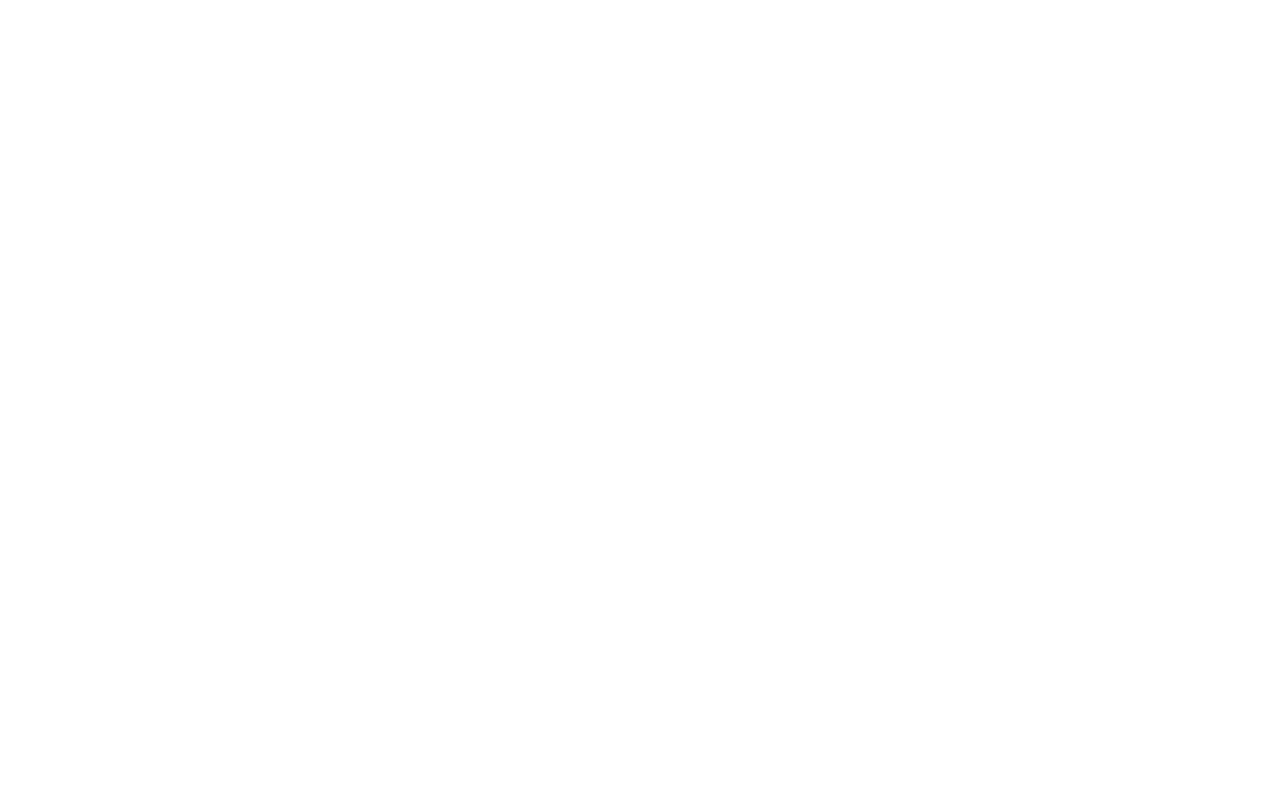
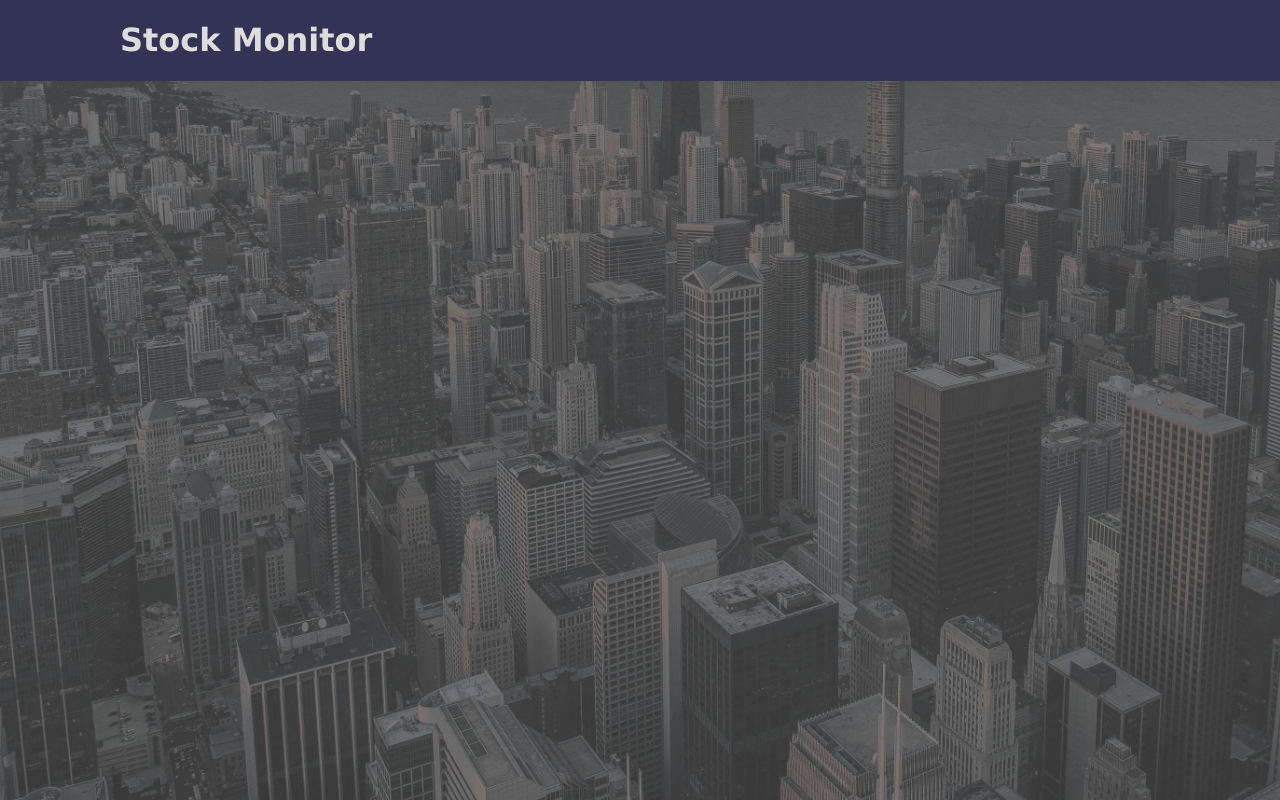
Before and after one commit to DougRiblet/stock-monitor-angular, an Angular app: page / in a window 1280 px wide. Built offline with nearby package versions, Linux system fonts and the light colour scheme.

Commit message:
basic html css background

```diff
--- a/src/app/app.component.html
+++ b/src/app/app.component.html
@@ -0,0 +1,10 @@
+<header>
+  <h1>{{title}}</h1>
+</header>
+
+<main>
+
+</main>
+
+<footer>
+</footer>
--- a/src/styles.css
+++ b/src/styles.css
@@ -1 +1,28 @@
 /* You can add global styles to this file, and also import other style files */
+
+body {
+  margin: 0;
+  padding: 0;
+  background-image: url("assets/chicago-grey.jpg");
+  background-color: #cccccc;
+  background-attachment: fixed;
+  background-size: cover;
+}
+
+header {
+  overflow: hidden;
+  background-color: #333355;
+  position: fixed;
+  top: 0;
+  width: 100%;
+  padding: 0 120px;
+  font-family: Verdana, Trebuchet, sans-serif;
+}
+
+header h1 {
+  color: #dddddd;
+}
+
+main {
+  margin-top: 50px;
+}
```
Also changed, not shown: src/assets/chicago-grey.jpg (added).
